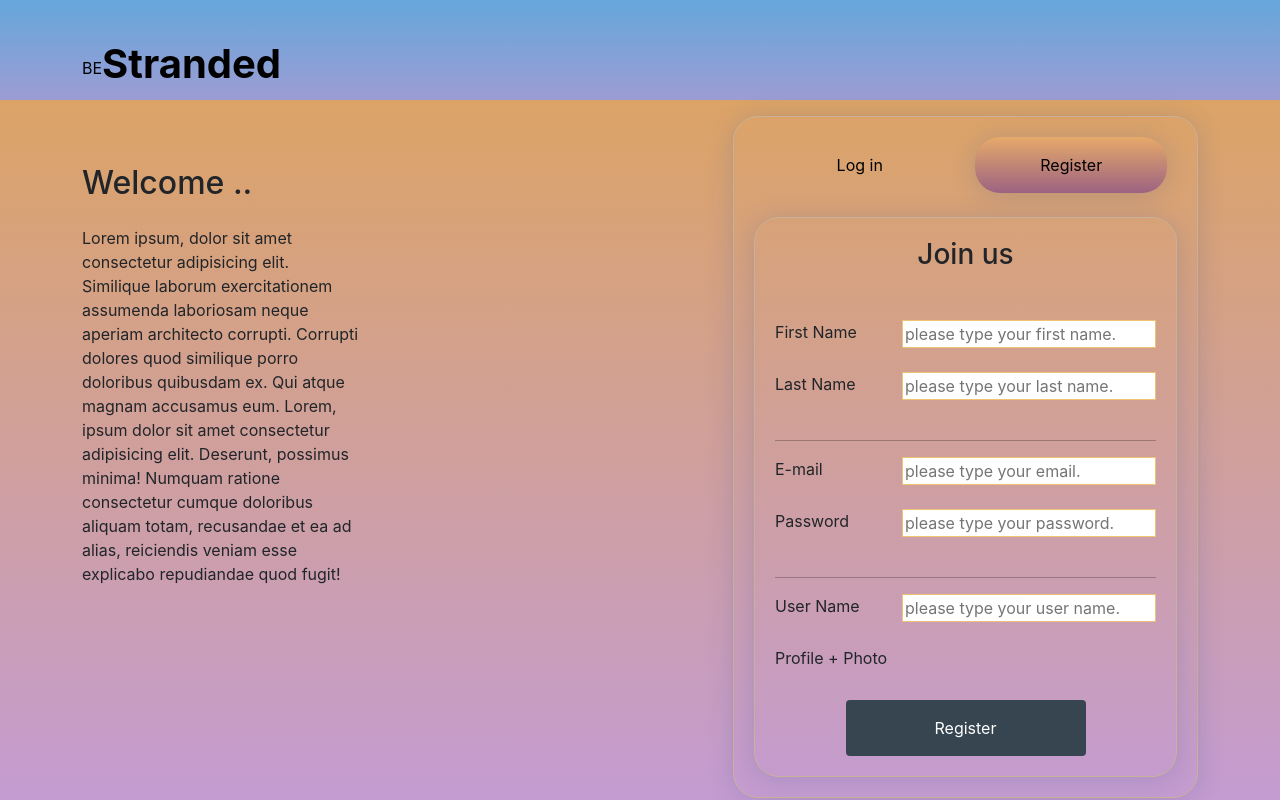
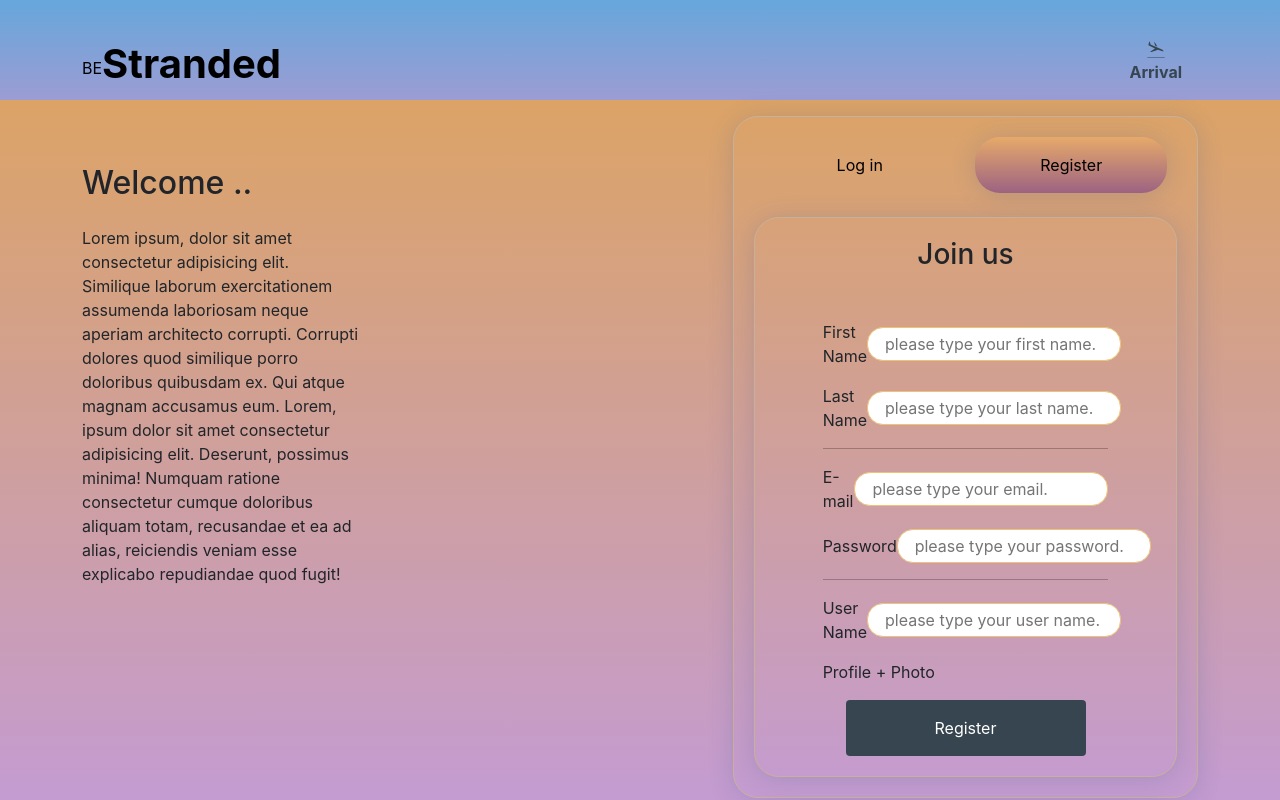
Before and after one commit to Mostafa-Eltazy/Stranded, a React (Create React App) app in the folder application/: page / in a window 1280 px wide. Both pictures are taken after a click on the button "Register". Shown: the top 800 px of the page. Built offline with nearby package versions, Linux system fonts and the light colour scheme.

Commit message:
Update Header & imp logout &update from structure

```diff
--- a/application/src/components/LandingComponents/AuthenticationForm.jsx
+++ b/application/src/components/LandingComponents/AuthenticationForm.jsx
@@ -31,9 +31,9 @@ const AuthenticationForm = () => {
     <div className="landing-form  d-flex flex-column align-items-center justify-content-between w-100">
       <div className="d-flex flex-column align-items-center justify-content-between w-100 h-50">
         <h3 className="mb-5"> Already a member </h3>
-        <form>
-          <label htmlFor="email">
-            E-mail
+        <form className="w-75">
+          <div className="d-flex flex-column flex-lg-row align-items-center justify-content-between mb-3">
+            <label htmlFor="email">E-mail</label>
             <input
               type="email"
               name="email"
@@ -42,10 +42,10 @@ const AuthenticationForm = () => {
               onChange={(e) =>
                 setAuthData({ ...authData, email: e.target.value })
               }
-            ></input>
-          </label>
-          <label htmlFor="password">
-            Password
+            />
+          </div>
+          <div className="d-flex flex-column flex-lg-row align-items-center justify-content-between mb-3">
+            <label htmlFor="password">Password</label>
             <input
               type="password"
               name="password"
@@ -54,8 +54,8 @@ const AuthenticationForm = () => {
               onChange={(e) =>
                 setAuthData({ ...authData, password: e.target.value })
               }
-            ></input>
-          </label>
+            />
+          </div>
         </form>
       </div>
       <button className="stranded-button" onClick={handleFormSubmit}>
--- a/application/src/components/LandingComponents/RegistrationForm.jsx
+++ b/application/src/components/LandingComponents/RegistrationForm.jsx
@@ -4,7 +4,6 @@ import { useNavigate } from "react-router-dom";
 import { registerNewUserData } from "./LandingApi";
 
 const RegistrationForm = () => {
-
   const [userData, setUserData] = useState({});
   const nav = useNavigate();
   const handlFormSubmit = async () => {
@@ -22,9 +21,9 @@ const RegistrationForm = () => {
     <div className="landing-form  d-flex flex-column align-items-center justify-content-between w-100">
       <div className="d-flex flex-column align-items-center justify-content-between w-100">
         <h3 className="mb-5"> Join us</h3>
-        <form>
-          <label htmlFor="first-name">
-            First Name
+        <form className="w-75">
+        <div className="d-flex flex-column flex-lg-row align-items-center justify-content-between mb-3">
+            <label htmlFor="first-name">First Name</label>
             <input
               type="text"
               name="first-name"
@@ -33,10 +32,10 @@ const RegistrationForm = () => {
               onChange={(e) =>
                 setUserData({ ...userData, fname: e.target.value })
               }
-            ></input>
-          </label>
-          <label htmlFor="last-name">
-            Last Name
+            />
+          </div>
+          <div className="d-flex flex-column flex-lg-row align-items-center justify-content-between mb-3">
+            <label htmlFor="last-name">Last Name</label>
             <input
               type="text"
               name="last-name"
@@ -45,11 +44,11 @@ const RegistrationForm = () => {
               onChange={(e) =>
                 setUserData({ ...userData, lname: e.target.value })
               }
-            ></input>
-          </label>
+            />
+          </div>
           <hr style={{ backgroundColor: "black", width: "100%" }} />
-          <label htmlFor="email">
-            E-mail
+          <div className="d-flex flex-column flex-lg-row align-items-center justify-content-between mb-3">
+            <label htmlFor="email">E-mail</label>
             <input
               type="email"
               name="email"
@@ -58,10 +57,10 @@ const RegistrationForm = () => {
               onChange={(e) =>
                 setUserData({ ...userData, email: e.target.value })
               }
-            ></input>
-          </label>
-          <label htmlFor="passwword">
-            Password
+            />
+          </div>
+          <div className="d-flex flex-column flex-lg-row align-items-center justify-content-between mb-3">
+            <label htmlFor="passwword">Password</label>
             <input
               type="passwword"
               name="passwword"
@@ -70,11 +69,11 @@ const RegistrationForm = () => {
               onChange={(e) =>
                 setUserData({ ...userData, password: e.target.value })
               }
-            ></input>
-          </label>
+            />
+          </div>
           <hr style={{ backgroundColor: "black", width: "100%" }} />
-          <label htmlFor="user-name">
-            User Name
+          <div className="d-flex flex-column flex-lg-row align-items-center justify-content-between mb-3">
+            <label htmlFor="user-name">User Name</label>
             <input
               type="text"
               name="user-name"
@@ -83,8 +82,9 @@ const RegistrationForm = () => {
               onChange={(e) =>
                 setUserData({ ...userData, username: e.target.value })
               }
-            ></input>
-          </label>
+            />
+          </div>
+          <div className="d-flex flex-column flex-lg-row align-items-center justify-content-between mb-3">
             <label htmlFor="profile-photo">
               Profile + Photo
               <input
@@ -98,6 +98,7 @@ const RegistrationForm = () => {
                 }
               />
             </label>
+          </div>
         </form>
       </div>
       <button className="stranded-button" onClick={handlFormSubmit}>
--- a/application/src/components/UserData/Reducer.js
+++ b/application/src/components/UserData/Reducer.js
@@ -2,6 +2,7 @@ const actions = {
   LOGIN_START: "fetch_user_data",
   LOGIN_PASS: "user_passed",
   LOGIN_FAIL: "user_failed",
+  LOGOUT:"user_removed"
 };
 
 // const status = {
@@ -31,6 +32,14 @@ const USER_REDUCER = (state, action) => {
         error: true,
       };
     }
+    case "user_removed" : {
+      return {
+        ...state,
+        user:null,
+        isFetching: false,
+        error: false,
+      }
+    }
 
     default:
       throw new Error(`Unhandled action type: ${action.type}`);
--- a/application/src/components/shared/Header.jsx
+++ b/application/src/components/shared/Header.jsx
@@ -1,17 +1,30 @@
 import React, { useState } from "react";
 import { BiRadio } from "react-icons/bi";
 import { GiIsland } from "react-icons/gi";
-import { GiAirplaneDeparture } from "react-icons/gi";
+import { GiAirplaneDeparture, GiAirplaneArrival } from "react-icons/gi";
 import { Link } from "react-router-dom";
 import { useUserContext } from "../UserData/Context";
+import { actions } from "../UserData/Reducer";
 
 const Header = () => {
   const { USER_Context_State, dispatch } = useUserContext();
-  const [active, setActive] = useState("dispatch");
+  const [active, setActive] = useState(
+    USER_Context_State?.user
+      ? window.location.pathname?.split("/")[1]
+      : window.location.pathname?.split("/")[1] === "dispatch"
+      ? ""
+      : "arrival"
+  );
 
   const setToActive = (dir) => {
     setActive(dir);
   };
+  const handelLogout = (e)=> {
+    // e.preventDefault()
+    setToActive("departure")
+
+    dispatch({type:actions.LOGOUT})
+  }
   return (
     <header className="header px-3 py-3">
       <div className="container d-flex justify-content-between mt-4">
@@ -57,9 +70,9 @@ const Header = () => {
                 </li>
                 <li>
                   <Link
-                    to=""
+                    to="/"
                     className={active === "departure" ? "active" : ""}
-                    onClick={() => setToActive("departure")}
+                    onClick={() => handelLogout()}
                   >
                     <GiAirplaneDeparture style={{ fontSize: "20px" }} />
                     <span>Departure</span>
@@ -68,7 +81,28 @@ const Header = () => {
               </ul>
             </nav>
           </div>
-        ) : null}
+        ) : (
+          <div>
+            <nav className="d-flex align-items-center">
+              <label htmlFor="collpase-btn-check" className="collpase-btn">
+                <i className="fas fa-bars"></i>
+              </label>
+              <input type="checkbox" id="collpase-btn-check" />
+              <ul className="mb-1">
+                <li>
+                  <Link
+                    to="/"
+                    className={active === "arrival" ? "active" : ""}
+                    onClick={() => setToActive("arrival")}
+                  >
+                    <GiAirplaneArrival style={{ fontSize: "20px" }} />
+                    <span>Arrival</span>
+                  </Link>
+                </li>
+              </ul>
+            </nav>
+          </div>
+        )}
       </div>
     </header>
   );
--- a/application/src/components/singlePostComponents/ReadEntryForm.jsx
+++ b/application/src/components/singlePostComponents/ReadEntryForm.jsx
@@ -2,7 +2,7 @@ import React from "react";
 import Button from "react-bootstrap/Button";
 import Modal from "react-bootstrap/Modal";
 import { useState, useEffect } from "react";
-import { useNavigate, useSearchParams } from "react-router-dom";
+import { useNavigate } from "react-router-dom";
 import { deleteSingleEntryData, editSinglePostData } from "./singlePostApi";
 import { RiEditLine } from "react-icons/ri";
 import { MdOutlineDeleteSweep } from "react-icons/md";
@@ -19,10 +19,9 @@ const ReadEntryForm = ({ post_data }) => {
   // Page Navigator
   const nav = useNavigate();
   const search = window.location.search;
-  const [,x] = search.split('=')
-  console.log((x === 'true'))
+  const [,mode] = search.split('=')
   // edit state variables
-  const [editMode, setEditMode] = useState(false || (x === 'true'));
+  const [editMode, setEditMode] = useState(false || (mode === 'true'));
   const [title, setTitle] = useState(post_data?.title || "");
   const [content, setContent] = useState(post_data?.content || "");
   // modal state variables
--- a/application/src/style/entryFormStyle.scss
+++ b/application/src/style/entryFormStyle.scss
@@ -18,6 +18,10 @@
     border-radius: 0.25rem;
     border: 0.25px solid #eec373;
     box-shadow: 0 2px 25px rgba(53, 85, 151, 0.2);
+    outline: none;
+    &:focus{
+      outline: none;
+    }
   }
   textarea {
     margin-bottom: 2rem;
@@ -28,6 +32,10 @@
     border-radius: 0.25rem;
     border: 0.25px solid #eec373;
     box-shadow: 0 2px 25px rgba(53, 85, 151, 0.2);
+    outline: none;
+    &:focus{
+      outline: none;
+    }
   }
   h3 {
     font-size: 20px;
--- a/application/src/style/landingLayout.scss
+++ b/application/src/style/landingLayout.scss
@@ -14,14 +14,28 @@
 
 
     label {
-        width: 100%;
-        margin-bottom: 1.5rem;
+        // width: 100%;
+        // margin-bottom: 1.5rem;
 
-        input {
-            border: 0.25px solid #EEC373;
-            margin-left: 1rem;
-            float: right;
-        }
+    }
+    input {
+        border: 0.25px solid #EEC373;
+        outline: none;
+        border-radius: 16px;
+        // margin-left: 1.5rem;
+        padding: auto;
+        float: right;
+        text-indent: 15px;
+        line-height: 30px;
+
+
+    }
+    input:focus{
+        outline: none;
+        border: 1px solid #EEC373;
+        box-shadow: 0 2px 25px rgba(53, 85, 151, 0.5);
+
+
     }
 
 }
```
Lines whose indentation alone changed are shown as unchanged.
